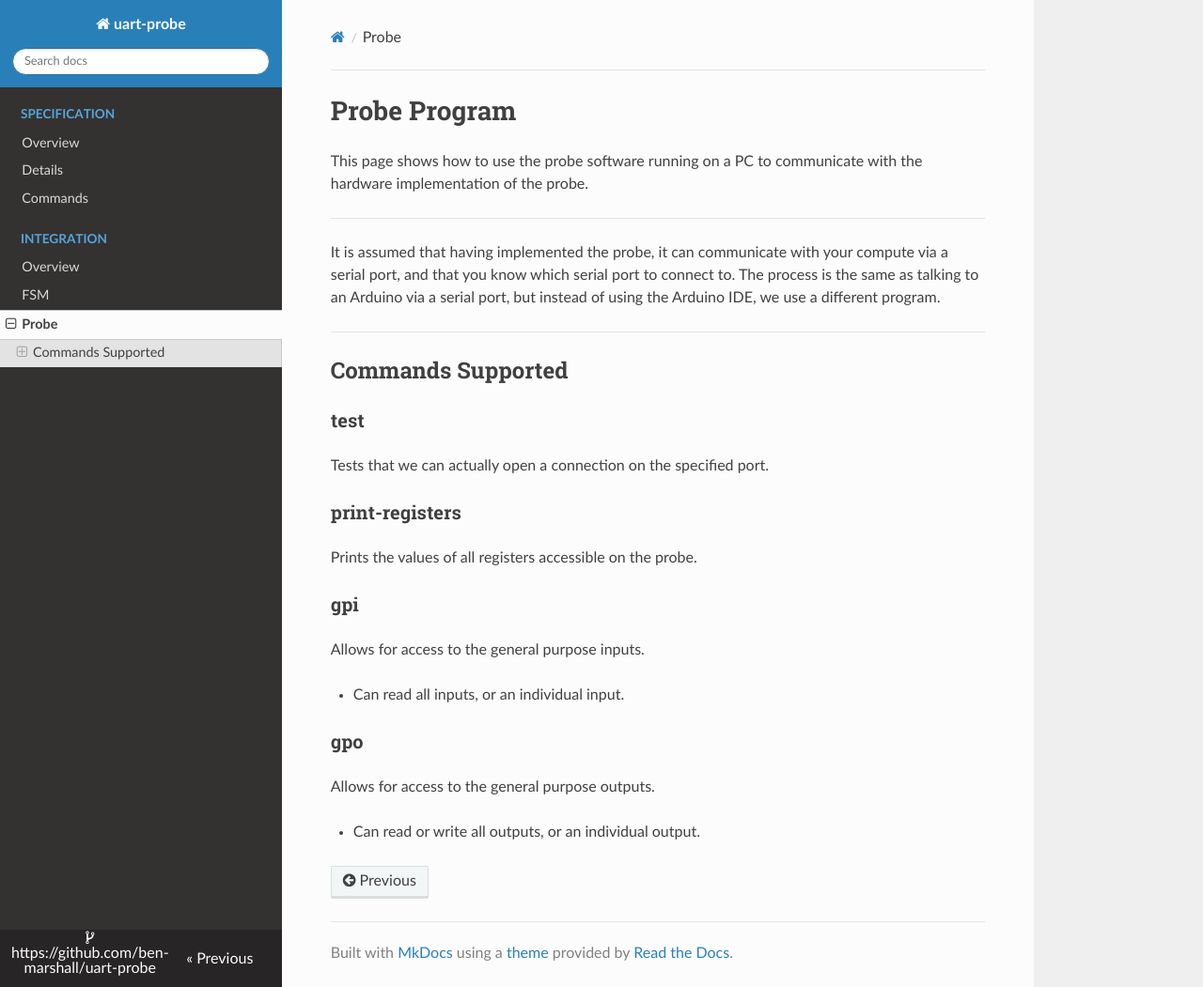
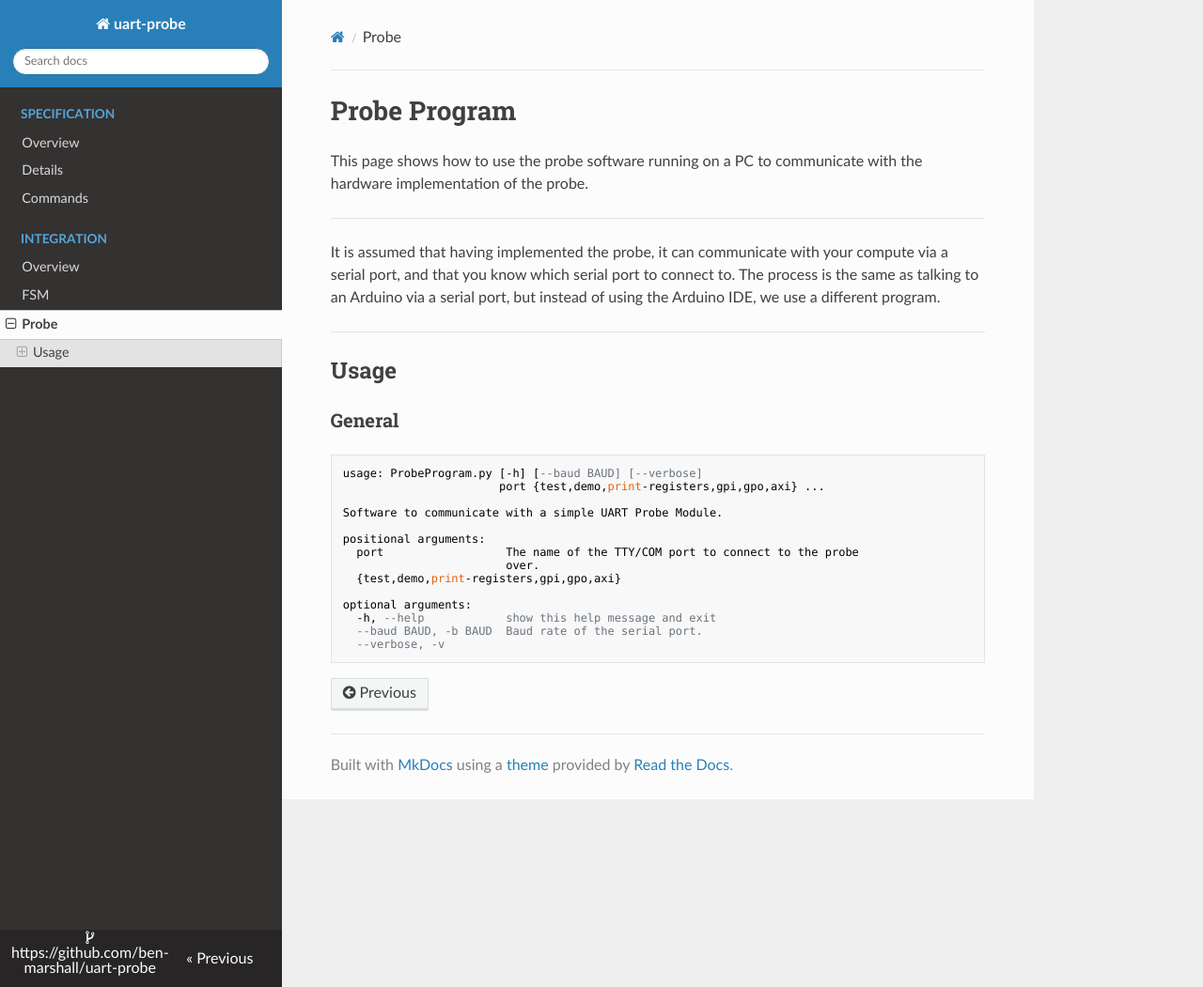
Before and after one commit to ben-marshall/verilog-probe, an MkDocs documentation site: the page built from docs/probe-program.md, in a window 1280 px wide and 1051 px high. Shown: the whole window at 94% size. Built offline with MkDocs 1.6.1, drawn with Linux system fonts in a browser that asks for light colours; nearby versions of some CDN libraries; old or Windows-style settings are respelled for this version of MkDocs.

Commit message:
Update docs  On branch master  Your branch is ahead of 'origin/master' by 1 commit.    (use "git push" to publish your local commits)
 Changes to be committed:
	modified:   docs/command-list.md
	modified:   docs/probe-program.md
	modified:   docs/spec-details.md

````diff
--- a/docs/probe-program.md
+++ b/docs/probe-program.md
@@ -13,24 +13,23 @@ serial port, but instead of using the Arduino IDE, we use a different program.
 
 ---
 
-## Commands Supported
+## Usage
 
-### test
+### General
 
-Tests that we can actually open a connection on the specified port.
+```
+usage: ProbeProgram.py [-h] [--baud BAUD] [--verbose]
+                       port {test,demo,print-registers,gpi,gpo,axi} ...
 
-### print-registers
+Software to communicate with a simple UART Probe Module.
 
-Prints the values of all registers accessible on the probe.
+positional arguments:
+  port                  The name of the TTY/COM port to connect to the probe
+                        over.
+  {test,demo,print-registers,gpi,gpo,axi}
 
-### gpi
-
-Allows for access to the general purpose inputs.
-
-- Can read all inputs, or an individual input.
-
-### gpo
-
-Allows for access to the general purpose outputs.
-
-- Can read or write all outputs, or an individual output.
+optional arguments:
+  -h, --help            show this help message and exit
+  --baud BAUD, -b BAUD  Baud rate of the serial port.
+  --verbose, -v
+```
````
Also changed, not shown: docs/command-list.md (+12 -4 lines), docs/spec-details.md (+10 -5 lines).
